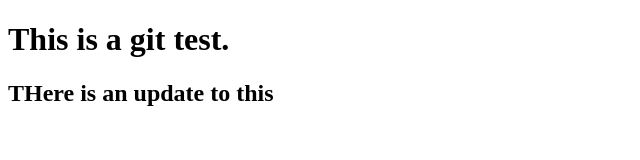
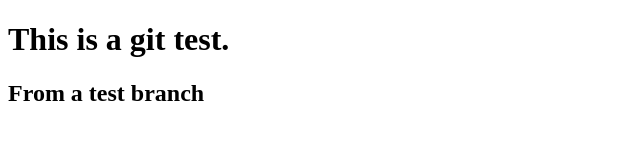
Before and after one commit to LiangyiP/test-1, a plain HTML site: page index.html in a window 1280 px wide. Shown: the whole page, without its empty margins (0-640 px from the left). Drawn offline with Linux system fonts and the light colour scheme.

Commit message:
updated in test branch

```diff
--- a/index.html
+++ b/index.html
@@ -8,7 +8,7 @@
 </head>
 <body>
     <h1>This is a git test.</h1>
-    <h2>THere is an update to this</h2>
+    <h2>From a test branch </h2>
 </body>
 
 </html>
```
